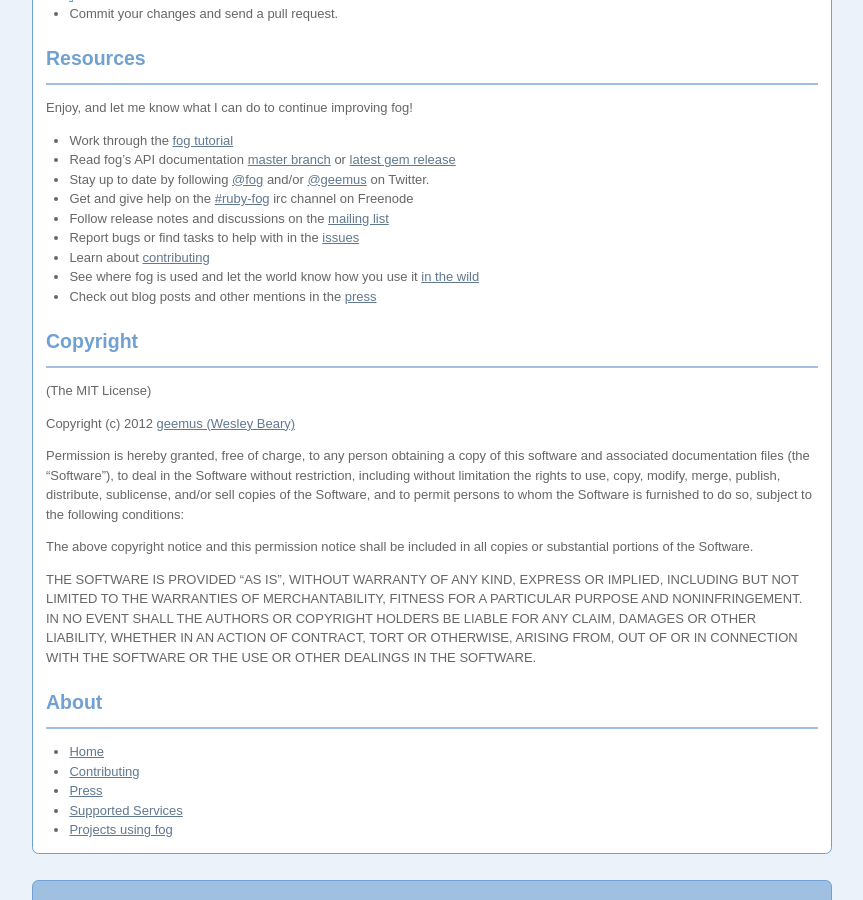
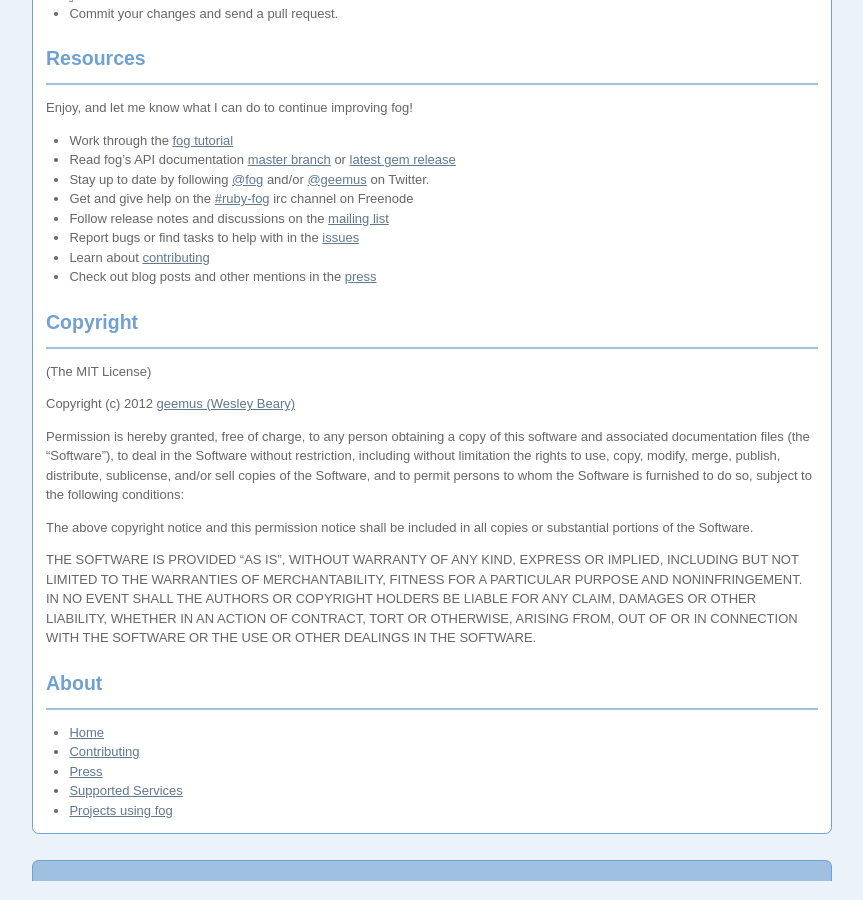
Before and after one commit to fog/fog.github.com, a Jekyll site: the page built from index.markdown, in a window 1280 px wide and 900 px high, scrolled down 2623 px. Shown: the whole window, without its empty margins (208-1071 px from the left). Built offline with Jekyll 4.4.1, drawn with Linux system fonts in a browser that asks for light colours; nearby versions of some CDN libraries.

Commit message:
Remove dead link in index page

```diff
--- a/index.markdown
+++ b/index.markdown
@@ -70,7 +70,6 @@ Enjoy, and let me know what I can do to continue improving fog!
 * Follow release notes and discussions on the [mailing list](http://groups.google.com/group/ruby-fog)
 * Report bugs or find tasks to help with in the [issues](http://github.com/fog/fog/issues)
 * Learn about [contributing](/about/contributing.html)
-* See where fog is used and let the world know how you use it [in the wild](/about/users.html)
 * Check out blog posts and other mentions in the [press](/about/press.html)
 
 ## Copyright
```
